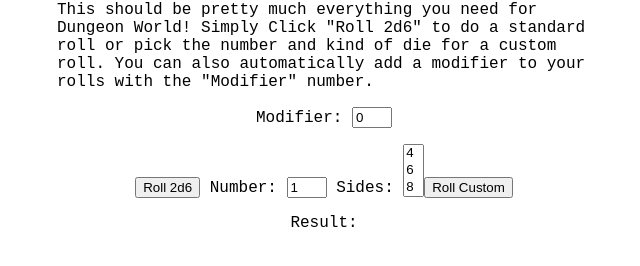
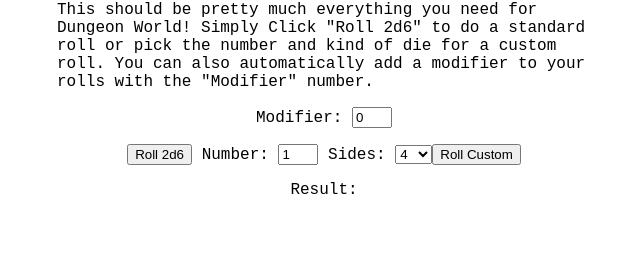
Before and after one commit to jlkauffman92/Dungeon-World-Dice-Roller, a plain HTML site: page index.html in a window 1280 px wide. Shown: the part 48-314 px from the top of the page, without its empty margins (31-671 px from the left). Drawn offline with Linux system fonts and the light colour scheme.

Commit message:
Fixed Number of items

```diff
--- a/index.html
+++ b/index.html
@@ -20,7 +20,7 @@
       <p>
         <input type="button" value="Roll 2d6" onclick="roll2d6()"/>
         <span> Number: </span><input type="number" id="dNumber" min="1" max="20"  style="width: 3em;" value="1"/>
-        <span> Sides: </span><select id="dSides" size="3">
+        <span> Sides: </span><select id="dSides">
 	      <option value="4">4</option>
 	      <option value="6">6</option>
 	      <option value="8">8</option>
```
